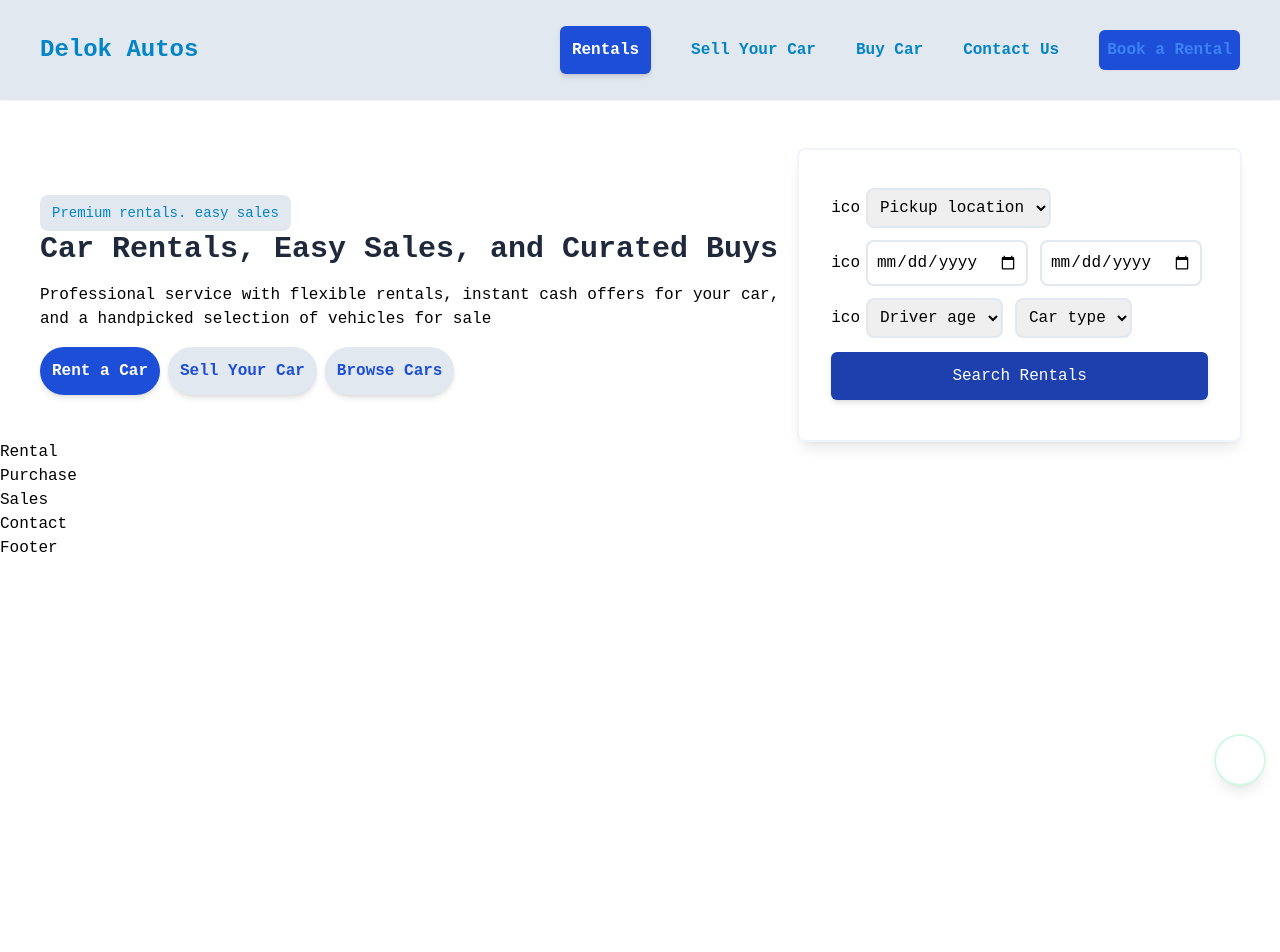
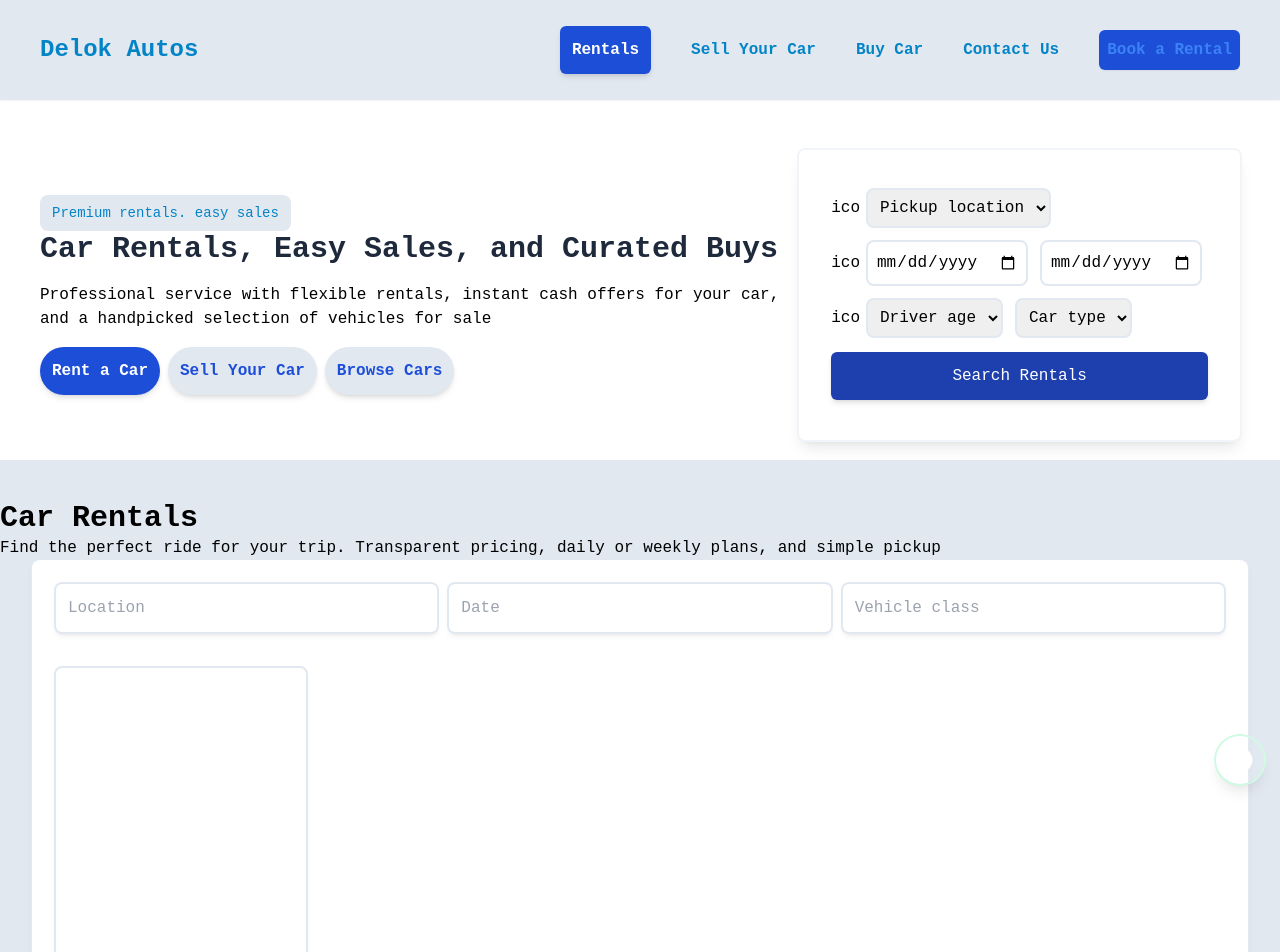
Before and after one commit to lightpc90/delok, a Next.js app: page / in a window 1280 px wide. Shown: the top 952 px of the page. Built offline with nearby package versions, Linux system fonts and the light colour scheme.

Commit message:
`feat: updated Rental component with new layout and input forms`

```diff
--- a/src/components/upgrade/Rental/Rental.jsx
+++ b/src/components/upgrade/Rental/Rental.jsx
@@ -1,7 +1,45 @@
 import React from "react";
 
 const Rental = () => {
-	return <div>Rental</div>;
+	return (
+		<section className="bg-slate-200 flex flex-col gap-4 my-[20px] py-[40px]">
+			<div className="w-full max-w-[1500px] mx-auto">
+				<h1 className="text-3xl font-bold">Car Rentals</h1>
+				<p>
+					Find the perfect ride for your trip. Transparent pricing, daily or
+					weekly plans, and simple pickup
+				</p>
+				{/* input forms */}
+				<div className="bg-white ring-2 ring-slate-200 shadow-md rounded-lg flex flex-col gap-4 w-[95%] 3xl:w-[80%] p-6 mx-auto">
+					<div className="w-full flex items-center gap-3">
+						<label className="flex-1 w-full">
+							<input
+								className="ring-2 ring-slate-200 rounded-md shadow-md p-3 w-full"
+								type="text"
+								placeholder="Location"
+							/>
+						</label>
+						<label className="flex-1 w-full">
+							<input
+								className="ring-2 ring-slate-200 rounded-md shadow-md p-3 w-full"
+								type="text"
+								placeholder="Date"
+							/>
+						</label>
+						<label className="flex-1 w-full">
+							<input
+								className="ring-2 ring-slate-200 rounded-md shadow-md p-3 w-full"
+								type="text"
+								placeholder="Vehicle class"
+							/>
+						</label>
+					</div>
+					{/* car cards */}
+					<div className="my-[20px] ring-2 ring-slate-200 shadow-md rounded-md w-[250px] h-[300px]"></div>
+				</div>
+			</div>
+		</section>
+	);
 };
 
 export default Rental;
```
